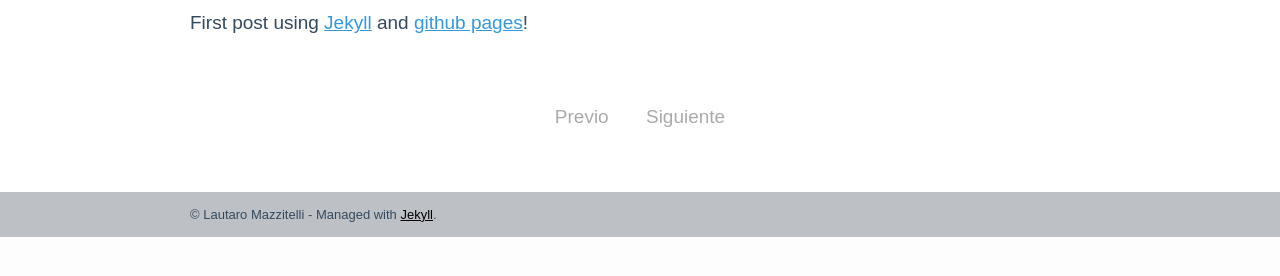
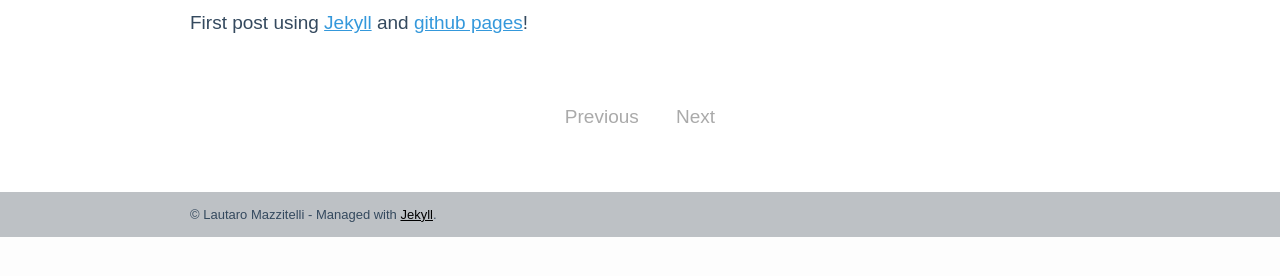
Before and after one commit to mazzi/mazzi.github.com, a Jekyll site: the page built from index.html, in a window 1280 px wide. Shown: the part 175-451 px from the top of the page. Built offline with Jekyll 4.4.1, drawn with Linux system fonts in a browser that asks for light colours; the list of posts is cut into pages by our own code.

Commit message:
i18n for pagination fixed.

```diff
--- a/index.html
+++ b/index.html
@@ -21,16 +21,16 @@ title: mazzi.github.com
 <div class="pagination">
 	{% if paginator.previous_page %}
 		{% if paginator.page == 2 %}
-			<span class="previous"><a href="/" class="previous">Previo</a></span>
+			<span class="previous"><a href="/" class="previous">Previous</a></span>
 		{% else %}
-			<span class="previous"><a href="/page{{paginator.previous_page}}">Previo</a></span>
+			<span class="previous"><a href="/page{{paginator.previous_page}}">Previous</a></span>
 		{% endif %}
 	{% else %}
-		<span class="previous">Previo</span>
+		<span class="previous">Previous</span>
 	{% endif %}
 	{% if paginator.next_page %}
-		<span class="next"><a href="/page{{paginator.next_page}}">Siguiente</a></span>
+		<span class="next"><a href="/page{{paginator.next_page}}">Next</a></span>
 	{% else %}
-		<span class="next">Siguiente</span>
+		<span class="next">Next</span>
 	{% endif %}
 </div>
```
